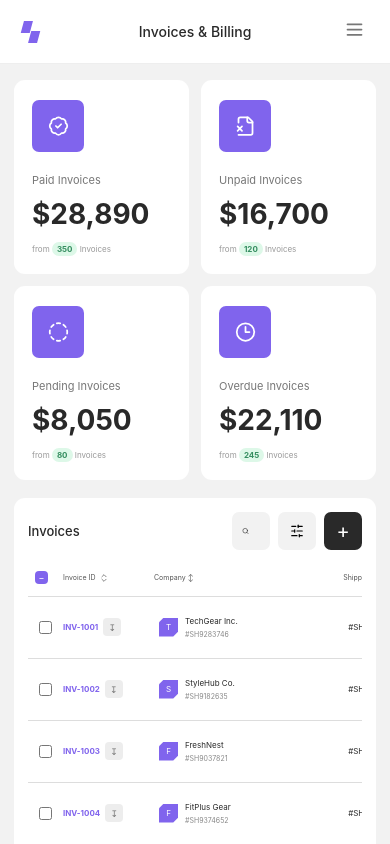
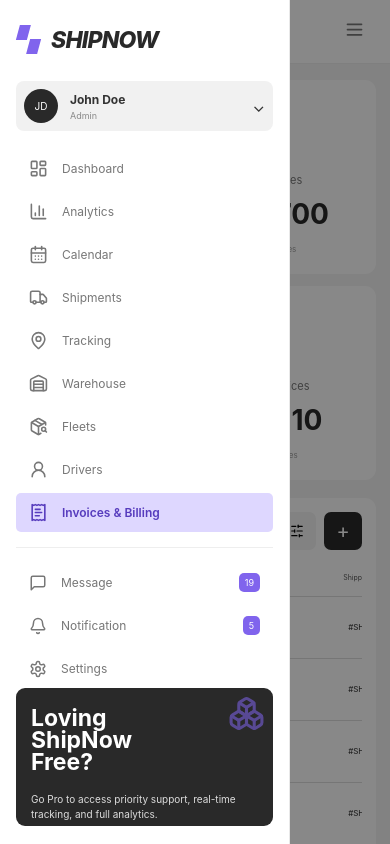
Before and after one commit to dhurbo308/ShipNow, a Next.js app: page /invoices in a window 390 px wide. Both pictures are taken after a click on the button 354 px from the left and 31 px from the top of the page. Shown: the top 844 px of the page. Built offline with nearby package versions, Linux system fonts and the light colour scheme.

Commit message:
feat: implement functional mobile navigation drawer

```diff
--- a/app/globals.css
+++ b/app/globals.css
@@ -284,6 +284,7 @@ button:focus-visible, a:focus-visible {
 .upgrade-card button { width: 100%; height: 39px; border: 0; border-radius: 6px; color: #333; background: #fff; font-size: 13px; }
 .app-main { min-width: 0; }
 .mobile-appbar { display: none; }
+.drawer-backdrop { display: none; }
 
 /* Dashboard */
 .dashboard { padding: 23px 20px 0; }
@@ -629,7 +630,52 @@ button:focus-visible, a:focus-visible {
 
 @media (max-width: 700px) {
   .app-shell { display: block; }
-  .sidebar { display: none; }
+  .drawer-backdrop {
+    position: fixed;
+    inset: 0;
+    z-index: 49;
+    display: block;
+    border: 0;
+    pointer-events: none;
+    opacity: 0;
+    background: #0007;
+    transition: opacity .2s ease;
+  }
+  .drawer-backdrop.open { pointer-events: auto; opacity: 1; }
+  .sidebar {
+    position: fixed;
+    z-index: 50;
+    top: 0;
+    bottom: 0;
+    left: 0;
+    display: flex;
+    width: min(82vw, 290px);
+    height: 100dvh;
+    align-items: stretch;
+    padding: 25px 16px 18px;
+    transform: translateX(-102%);
+    transition: transform .22s ease;
+  }
+  .sidebar.mobile-open { transform: translateX(0); }
+  .sidebar.mobile-open .app-brand > span:last-child,
+  .sidebar.mobile-open .profile-card > span:not(.avatar),
+  .sidebar.mobile-open nav a span,
+  .sidebar.mobile-open .sidebar-secondary a span,
+  .sidebar.mobile-open .sidebar-secondary a em,
+  .sidebar.mobile-open .upgrade-card { display: block; }
+  .sidebar.mobile-open .profile-card {
+    display: grid;
+    grid-template-columns: 36px 1fr auto;
+    width: 100%;
+    padding: 8px;
+  }
+  .sidebar.mobile-open nav a,
+  .sidebar.mobile-open .sidebar-secondary a {
+    justify-content: flex-start;
+    width: 100%;
+    padding: 0 13px;
+  }
+  .sidebar.mobile-open .upgrade-card { margin-top: auto; }
   .mobile-appbar {
     position: sticky;
     top: 0;
--- a/components/layout/app-shell.tsx
+++ b/components/layout/app-shell.tsx
@@ -2,6 +2,7 @@
 
 import Link from "next/link";
 import { usePathname } from "next/navigation";
+import { useState } from "react";
 import {
   BarChart3, Bell, Boxes, CalendarDays, LayoutDashboard, MapPin,
   ChevronLeft, Menu, MessageSquare, PackageSearch, ReceiptText, Settings, Truck,
@@ -23,11 +24,13 @@ const nav = [
 
 export function AppShell({ children }: { children: React.ReactNode }) {
   const pathname = usePathname();
+  const [drawerOpen, setDrawerOpen] = useState(false);
   const isCreateShipment = pathname === "/shipments/new";
   const pageTitle = isCreateShipment ? "Create New Shipment" : pathname.startsWith("/shipments") ? "Shipments" : pathname.startsWith("/warehouse") ? "Warehouse" : pathname.startsWith("/invoices") ? "Invoices & Billing" : "Dashboard";
   return (
     <div className="app-shell">
-      <aside className="sidebar">
+      <button className={`drawer-backdrop ${drawerOpen ? "open" : ""}`} onClick={() => setDrawerOpen(false)} aria-label="Close navigation" />
+      <aside className={`sidebar ${drawerOpen ? "mobile-open" : ""}`}>
         <Brand />
         <button className="profile-card">
           <span className="avatar">JD</span>
@@ -36,15 +39,15 @@ export function AppShell({ children }: { children: React.ReactNode }) {
         </button>
         <nav aria-label="Main navigation">
           {nav.map(([label, Icon, href]) => (
-            <Link className={href !== "#" && pathname.startsWith(href) ? "active" : ""} href={href} key={label}>
+            <Link className={href !== "#" && pathname.startsWith(href) ? "active" : ""} href={href} key={label} onClick={() => setDrawerOpen(false)}>
               <Icon size={19} /><span>{label}</span>
             </Link>
           ))}
         </nav>
         <div className="sidebar-secondary">
-          <Link href="#"><MessageSquare size={18} /><span>Message</span><em>19</em></Link>
-          <Link href="#"><Bell size={18} /><span>Notification</span><em>5</em></Link>
-          <Link href="#"><Settings size={18} /><span>Settings</span></Link>
+          <Link href="#" onClick={() => setDrawerOpen(false)}><MessageSquare size={18} /><span>Message</span><em>19</em></Link>
+          <Link href="#" onClick={() => setDrawerOpen(false)}><Bell size={18} /><span>Notification</span><em>5</em></Link>
+          <Link href="#" onClick={() => setDrawerOpen(false)}><Settings size={18} /><span>Settings</span></Link>
         </div>
         <div className="upgrade-card">
           <Boxes size={37} />
@@ -57,7 +60,7 @@ export function AppShell({ children }: { children: React.ReactNode }) {
         <header className="mobile-appbar">
           {isCreateShipment ? <Link className="mobile-back" href="/shipments" aria-label="Back to shipments"><ChevronLeft size={22} /></Link> : <Brand compact />}
           <strong>{pageTitle}</strong>
-          <button aria-label="Open navigation"><Menu size={21} /></button>
+          <button aria-label={drawerOpen ? "Close navigation" : "Open navigation"} aria-expanded={drawerOpen} onClick={() => setDrawerOpen((open) => !open)}><Menu size={21} /></button>
         </header>
         {children}
       </div>
```
